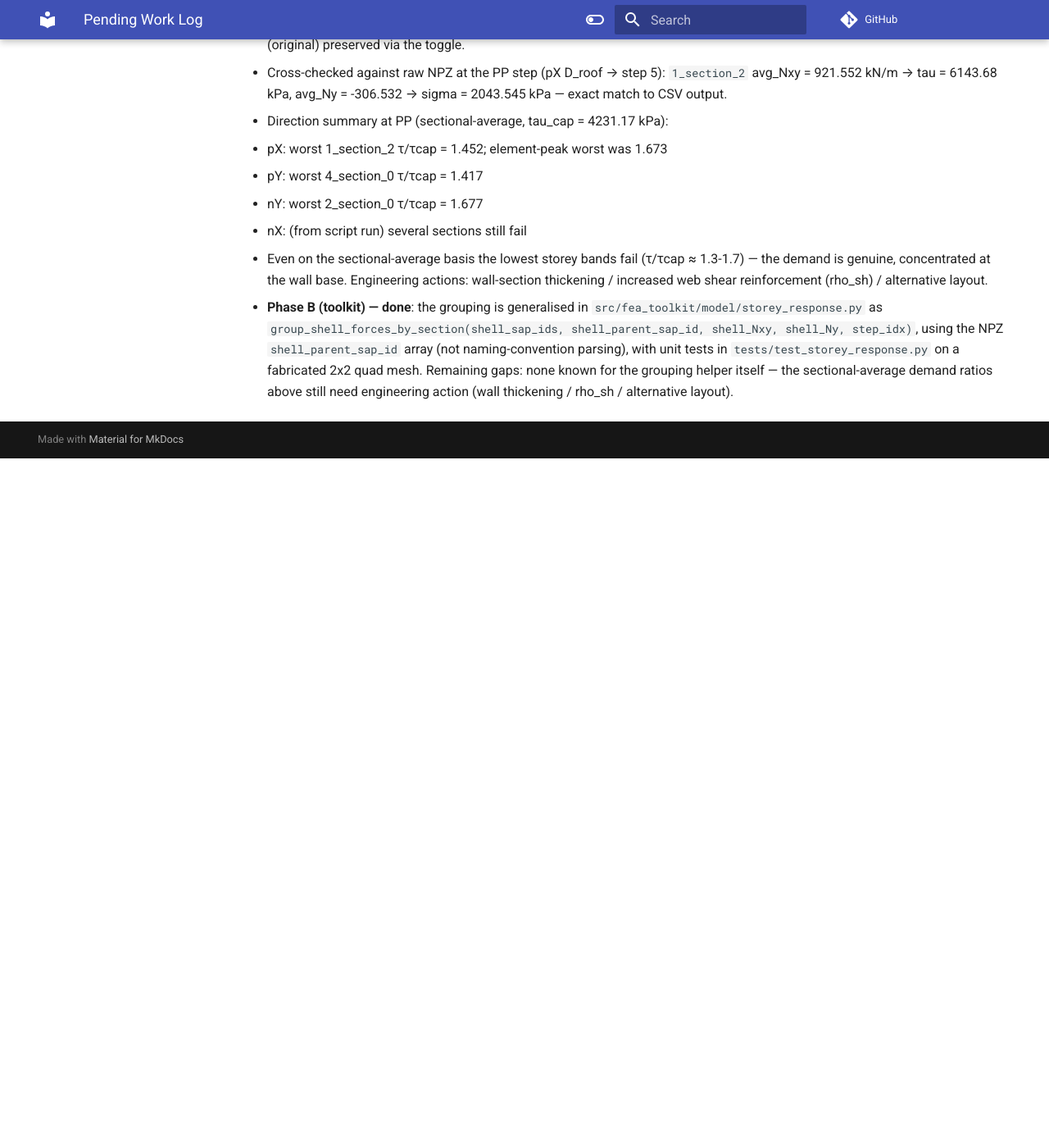
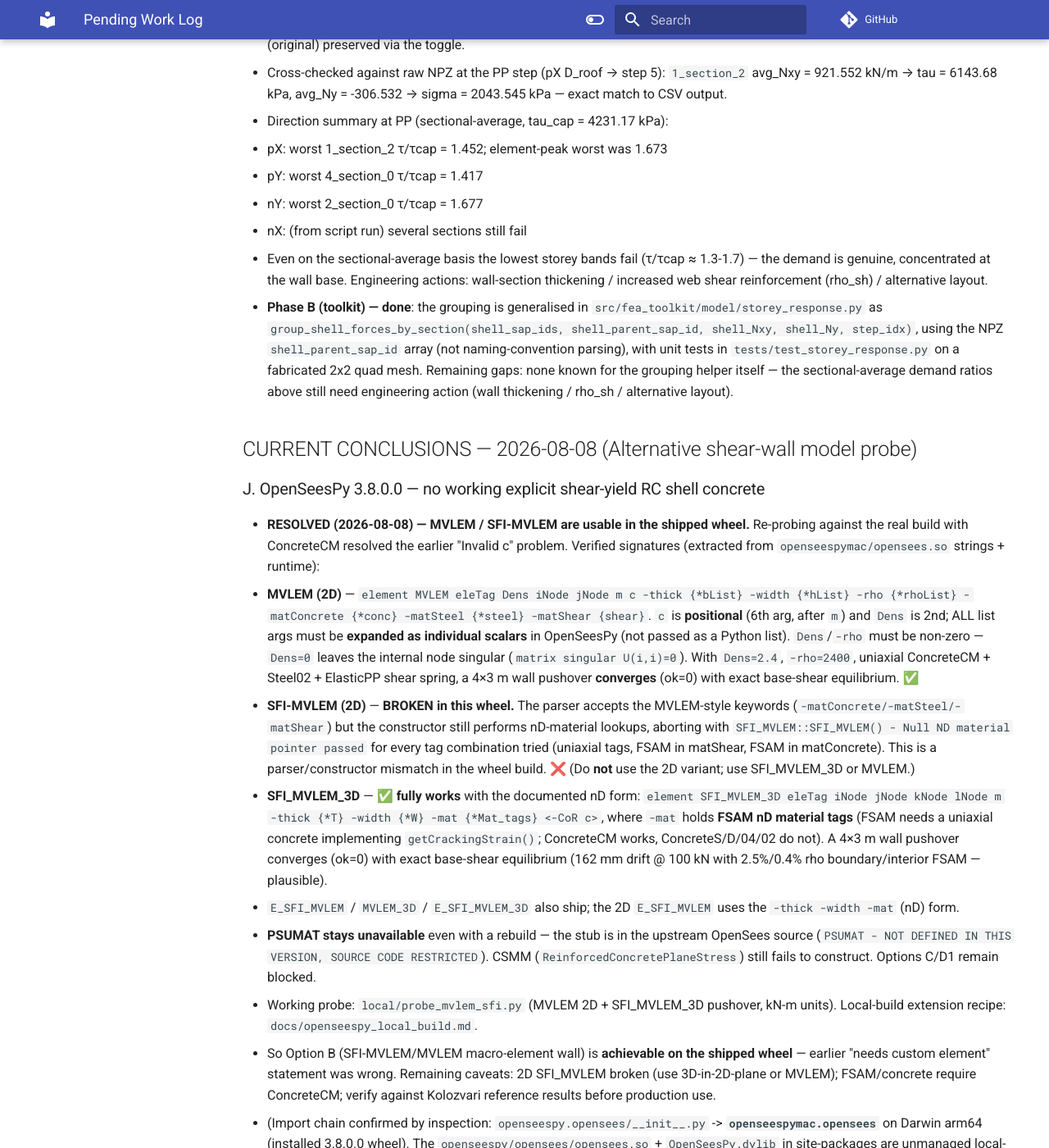
Before and after one commit to boustrephon/fea_toolkit, an MkDocs documentation site: the page built from docs/_pending_work.md, in a window 1280 px wide and 1400 px high, scrolled down 4659 px. Shown: the whole window at 82% size. Built offline with MkDocs 1.6.1 and Material for MkDocs 9.7.7, drawn with Linux system fonts in a browser that asks for light colours; comment, search, counter and statistics services are not loaded; before the commit the page ends 5218 px from its top, so only the background shows below that; some of the changed text lies outside the part shown.

Commit message:
docs: document MVLEM/SFI-MVLEM wall analysis and local OpenSeesPy build
Add the MVLEM / SFI-MVLEM shear-wall analysis guide (verified element
signatures, FSAM + ConcreteCM stack, fea_toolkit integration incl. the
new WallElement/SFI_MVLEM_3D pipeline and both config recipes with an
approach comparison), the local OpenSeesPy build extension recipe, and
record the 2026-08-08 probe conclusions in _pending_work (MVLEM 2D and
SFI_MVLEM_3D converge on the shipped wheel; 2D SFI_MVLEM broken; PSUMAT
and CSMM remain unavailable).

```diff
--- a/docs/_pending_work.md
+++ b/docs/_pending_work.md
@@ -193,3 +193,48 @@ src/fea_toolkit/plotting/viz.py:
   Remaining gaps: none known for the grouping helper itself — the
   sectional-average demand ratios above still need engineering action
   (wall thickening / rho_sh / alternative layout).
+
+
+## CURRENT CONCLUSIONS — 2026-08-08 (Alternative shear-wall model probe)
+
+### J. OpenSeesPy 3.8.0.0 — no working explicit shear-yield RC shell concrete
+- **RESOLVED (2026-08-08) — MVLEM / SFI-MVLEM are usable in the shipped wheel.** Re-probing against the real build with ConcreteCM resolved the earlier "Invalid c" problem. Verified signatures (extracted from `openseespymac/opensees.so` strings + runtime):
+  - **MVLEM (2D)** — `element MVLEM eleTag Dens iNode jNode m c -thick {*bList} -width {*hList} -rho {*rhoList} -matConcrete {*conc} -matSteel {*steel} -matShear {shear}`. `c` is **positional** (6th arg, after `m`) and `Dens` is 2nd; ALL list args must be **expanded as individual scalars** in OpenSeesPy (not passed as a Python list). `Dens`/`-rho` must be non-zero — `Dens=0` leaves the internal node singular (`matrix singular U(i,i)=0`). With `Dens=2.4`, `-rho=2400`, uniaxial ConcreteCM + Steel02 + ElasticPP shear spring, a 4×3 m wall pushover **converges** (ok=0) with exact base-shear equilibrium. ✅
+  - **SFI-MVLEM (2D)** — **BROKEN in this wheel.** The parser accepts the MVLEM-style keywords (`-matConcrete/-matSteel/-matShear`) but the constructor still performs nD-material lookups, aborting with `SFI_MVLEM::SFI_MVLEM() - Null ND material pointer passed` for every tag combination tried (uniaxial tags, FSAM in matShear, FSAM in matConcrete). This is a parser/constructor mismatch in the wheel build. ❌ (Do **not** use the 2D variant; use SFI_MVLEM_3D or MVLEM.)
+  - **SFI_MVLEM_3D** — ✅ **fully works** with the documented nD form: `element SFI_MVLEM_3D eleTag iNode jNode kNode lNode m -thick {*T} -width {*W} -mat {*Mat_tags} <-CoR c>`, where `-mat` holds **FSAM nD material tags** (FSAM needs a uniaxial concrete implementing `getCrackingStrain()`; ConcreteCM works, ConcreteS/D/04/02 do not). A 4×3 m wall pushover converges (ok=0) with exact base-shear equilibrium (162 mm drift @ 100 kN with 2.5%/0.4% rho boundary/interior FSAM — plausible).
+  - `E_SFI_MVLEM` / `MVLEM_3D` / `E_SFI_MVLEM_3D` also ship; the 2D `E_SFI_MVLEM` uses the `-thick -width -mat` (nD) form.
+  - **PSUMAT stays unavailable** even with a rebuild — the stub is in the upstream OpenSees source (`PSUMAT - NOT DEFINED IN THIS VERSION, SOURCE CODE RESTRICTED`). CSMM (`ReinforcedConcretePlaneStress`) still fails to construct. Options C/D1 remain blocked.
+  - Working probe: `local/probe_mvlem_sfi.py` (MVLEM 2D + SFI_MVLEM_3D pushover, kN-m units). Local-build extension recipe: `docs/openseespy_local_build.md`.
+  - So Option B (SFI-MVLEM/MVLEM macro-element wall) is **achievable on the shipped wheel** — earlier "needs custom element" statement was wrong. Remaining caveats: 2D SFI_MVLEM broken (use 3D-in-2D-plane or MVLEM); FSAM/concrete require ConcreteCM; verify against Kolozvari reference results before production use.
+- (Import chain confirmed by inspection: `openseespy.opensees/__init__.py` ->
+  **`openseespymac.opensees`** on Darwin arm64 (installed 3.8.0.0 wheel). The
+  `openseespy/opensees/opensees.so` + `OpenSeesPy.dylib` in site-packages are
+  unmanaged local-build artifacts not in `openseespy-3.8.0.0.dist-info/RECORD`
+  and are never imported. Probes ran against `openseespymac/opensees.so`.)
+- **Smeared-plane-stress shell concretes remain unavailable on this wheel**
+  (probed directly on a 4-node `ShellNLDKGQ` + `LayeredShell` RC wall):
+  | Material path | Registers? | `analyze()` converges? |
+  |---|---|---|
+  | `ConcreteS` (current v5–v8 path) | ✅ | ✅ `ok=0` — working nonlinear RC shell concrete |
+  | `PlaneStressUserMaterial` (PSUMAT) | ⚠️ stub | ❌ no object created — "PSUMAT - NOT DEFINED IN THIS VERSION, SOURCE CODE RESTRICTED" |
+  | `ReinforcedConcretePlaneStress` (CSMM) + `PlateFromPlaneStress` | ❌ | ❌ constructor fails even with documented signature — "failed to set appropriate materials tag" with both `Concrete04` and `Concrete02`+`Steel02` |
+  | `ElasticIsotropic` + `PlateFromPlaneStress` | ✅ | ❌ `ok=-3` — wrapper-in-shell combination not viable in this binary |
+  Options C / D1 from `docs/shell_support.md` still need a full
+  (non-restricted) OpenSees build; the working nonlinear shear paths on this
+  wheel are now **MVLEM / SFI_MVLEM_3D** (Option B) plus D2 (calibrated shear
+  layer) and D3 (post-process shear DCR).
+- **Package support added anyway (correct standard OpenSees API, activates
+  on a non-restricted build)**:
+  - `model/sap_data.NDMaterial` gained `PlaneStressUserMaterial` +
+    `PlateFromPlaneStress` fields: `fcu`, `epsc0`, `epscu`, `epstu`, `stc`,
+    `nstatevs`, `nprops`, `Eout`; `to_tcl()` emits the two-call sequence.
+  - `utils.scale_material_dict` classifies the new fields (`Eout` stress;
+    strains/`stc`/counts non-stress).
+  - `analysis_builder._create_nd_materials()` dispatches the
+    `PlaneStressUserMaterial` + `PlateFromPlaneStress` pair.
+- **`local/CLP_BSDG_Latest_Models/Admin_Building/admin_pushover_v9.py`** is
+  the v8 clone; it retains the verified-working `ConcreteS` smeared-crack
+  wall concrete and documents the PSUMAT restriction in its module
+  docstring.  Outputs renamed `*_v9.*`.
+- Validation: `tests/test_layered_shell.py` + `test_units.py` +
+  `test_model.py` → 359 passed.
```
Also changed, not shown: docs/mvlem_wall_analysis.md (added, +328 -0 lines), docs/openseespy_local_build.md (added, +150 -0 lines).
